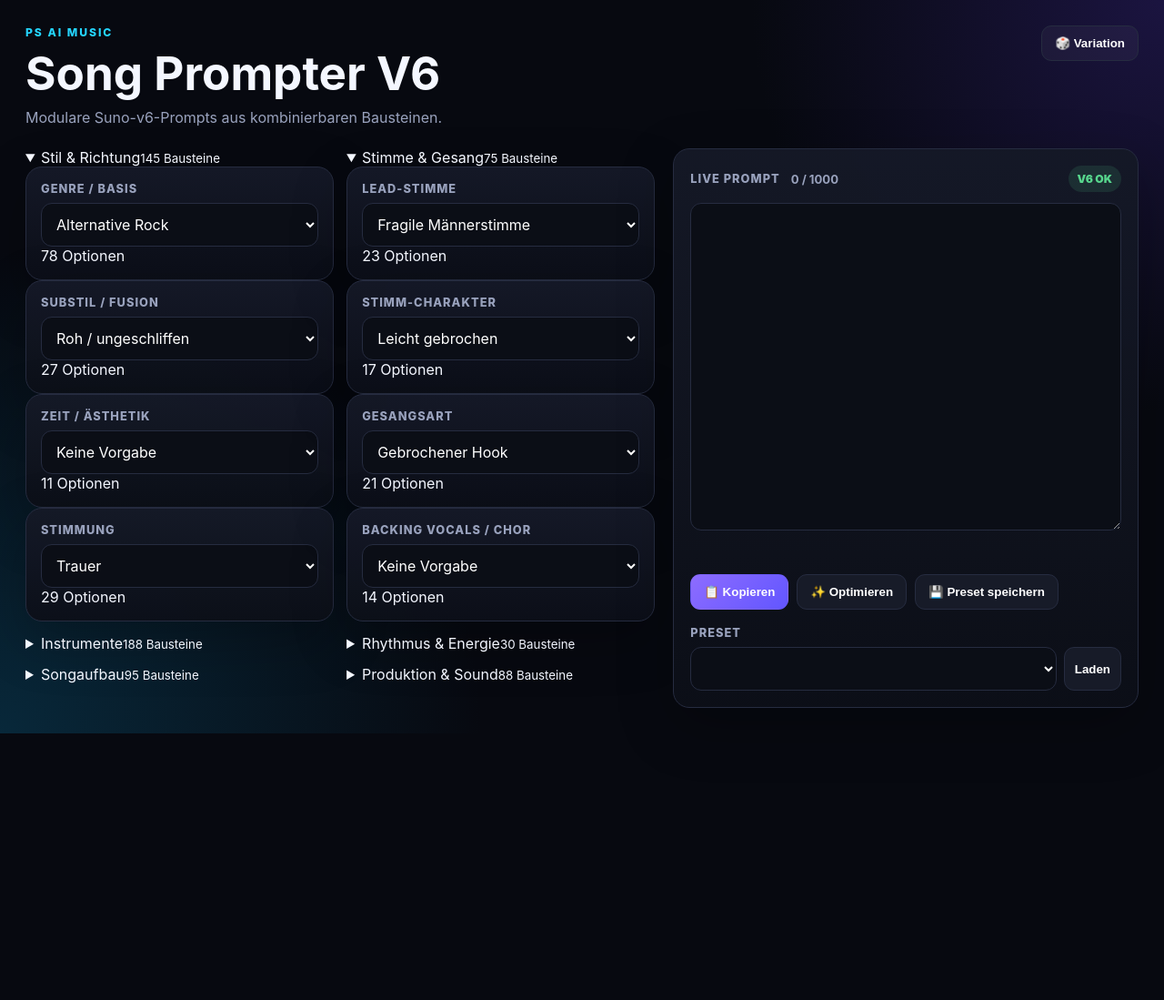
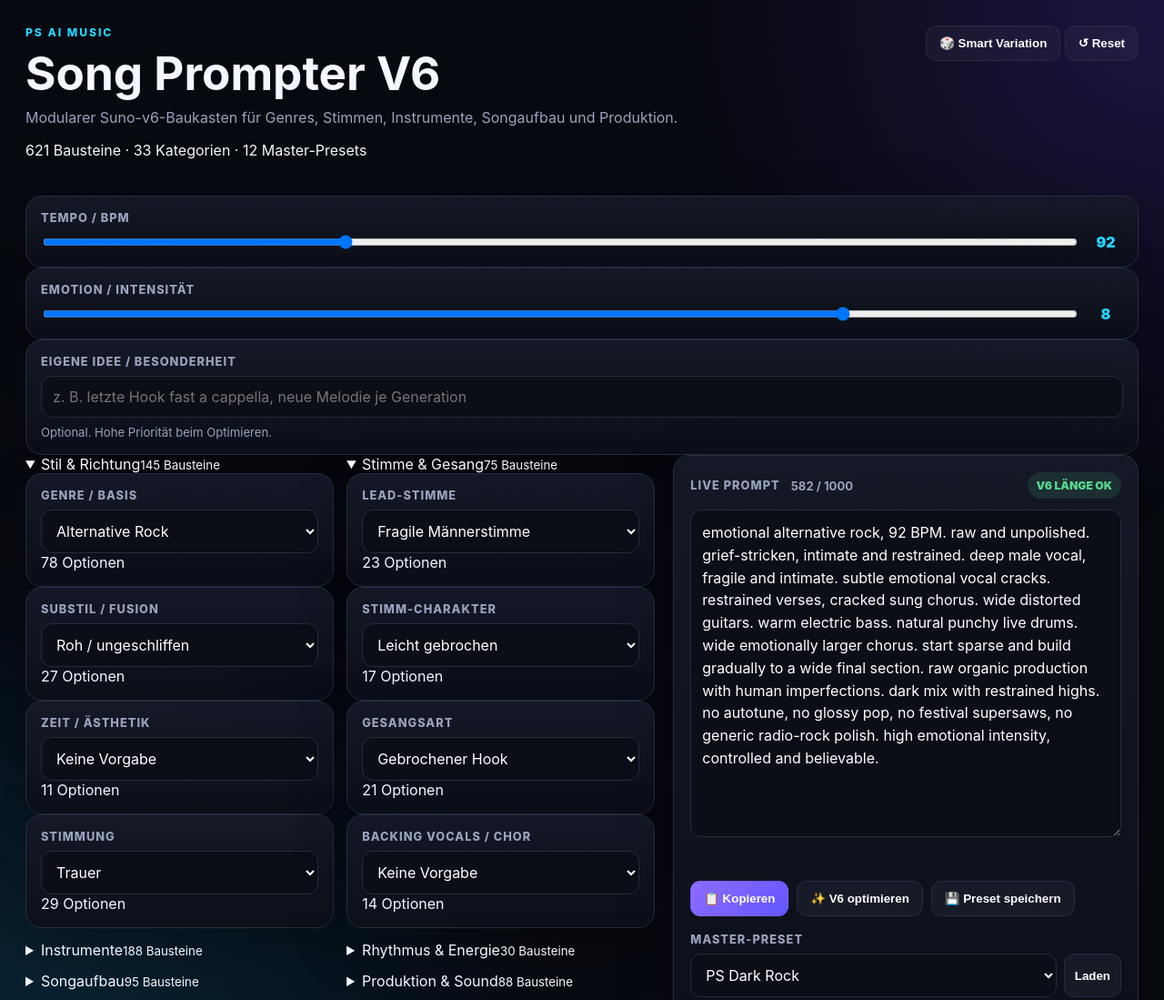
Before and after one commit to Gmd-Pforte/PS-MUSICSTOFFISSTUDIO, a plain HTML site: page index.html in a window 1280 px wide. Shown: the top 1099 px of the page at 91% size. Before the commit the page ends 806 px from the top, so only its background shows below. Drawn offline with Linux system fonts and the light colour scheme.

Commit message:
Redesign interface for full modular Song Prompter catalog

```diff
--- a/index.html
+++ b/index.html
@@ -13,10 +13,16 @@
       <div>
         <p class="eyebrow">PS AI MUSIC</p>
         <h1>Song Prompter V6</h1>
-        <p class="subtitle">Modulare Suno-v6-Prompts aus kombinierbaren Bausteinen.</p>
+        <p class="subtitle">Modularer Suno-v6-Baukasten für Genres, Stimmen, Instrumente, Songaufbau und Produktion.</p>
+        <p id="catalogStats" class="catalog-stats"></p>
       </div>
-      <button id="randomizeBtn" class="btn ghost">🎲 Variation</button>
+      <div class="top-actions">
+        <button id="randomizeBtn" class="btn ghost">🎲 Smart Variation</button>
+        <button id="resetBtn" class="btn ghost">↺ Reset</button>
+      </div>
     </header>
+
+    <section id="utilityControls" class="utility-grid"></section>
 
     <section class="workspace">
       <div class="builder" id="builder"></div>
@@ -36,15 +42,17 @@
 
         <div class="actions">
           <button id="copyBtn" class="btn primary">📋 Kopieren</button>
-          <button id="optimizeBtn" class="btn">✨ Optimieren</button>
+          <button id="optimizeBtn" class="btn">✨ V6 optimieren</button>
           <button id="savePresetBtn" class="btn">💾 Preset speichern</button>
         </div>
 
         <div class="preset-row">
-          <label for="presetSelect">Preset</label>
+          <label for="presetSelect">Master-Preset</label>
           <select id="presetSelect"></select>
           <button id="loadPresetBtn" class="btn small">Laden</button>
         </div>
+
+        <p class="preview-note">Der Optimierer schützt wichtige Stil-, Stimm- und Wunschangaben und entfernt bei Bedarf zuerst niedrig priorisierte Details.</p>
       </aside>
     </section>
   </main>
```
